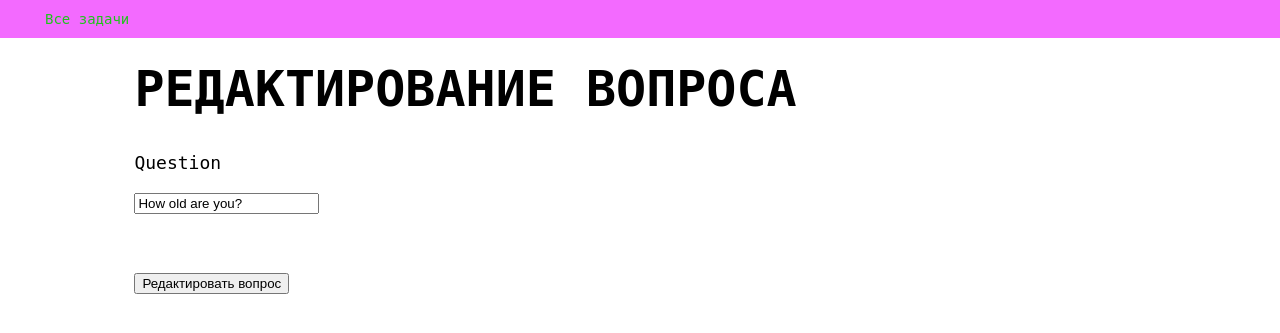
After one commit to tilekbai/exam_7, a Django app: page /1/update_poll/ in a window 1280 px wide. The commit adds this page. Shown: the top 333 px of the page. Run offline with Django 3.2, Linux system fonts and the light colour scheme; data comes from the database, SQL or seed files in the repository.

Commit message:
Создан файл: poll_update.html

```diff
--- a/source/poll/templates/poll/poll_list.html
+++ b/source/poll/templates/poll/poll_list.html
@@ -9,7 +9,7 @@
         {% include "partial\search_form.html" %}
         <p>Список вопросов</p>
         {% for poll in polls %}
-                <p>Название: <b>{{ poll.question }}</b> <a href="{% url 'poll-view' poll.id %}">Посмотреть вопрос</a></p>
+                <p>Название: <b>{{ poll.question }}</b> <a href="{% url 'poll-view' poll.id %}">Посмотреть вопрос</a> <a href="{% url 'poll-update' poll.id %}">Редактировать</a></p>
         {% endfor %}
         {% include "partial/paginate.html" %}
         {% endblock content %}
--- /dev/null
+++ b/source/poll/templates/poll/poll_update.html
@@ -0,0 +1,10 @@
+{% extends "poll/base.html" %}
+{% block title %}Редактирование вопроса{% endblock title %}
+<body>
+    {% block page_header %}<h1>Редактирование вопроса</h1>{% endblock page_header %}
+    {% block content %}<form action="{% url 'poll-update' poll.id %}" method="post">
+        {% include "partial/form.html" with button_text="Редактировать вопрос" %}
+    {% endblock content %}
+    </form>
+</body>
+</html>
```
